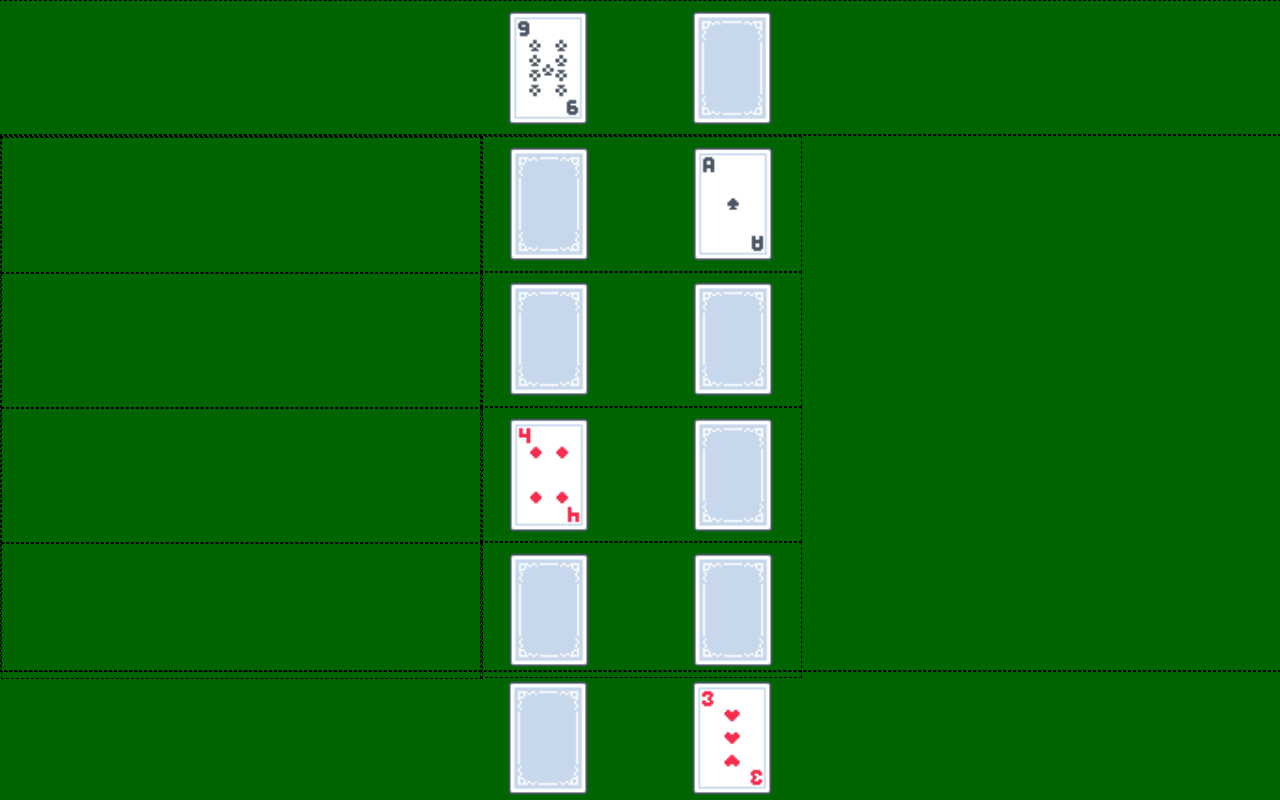
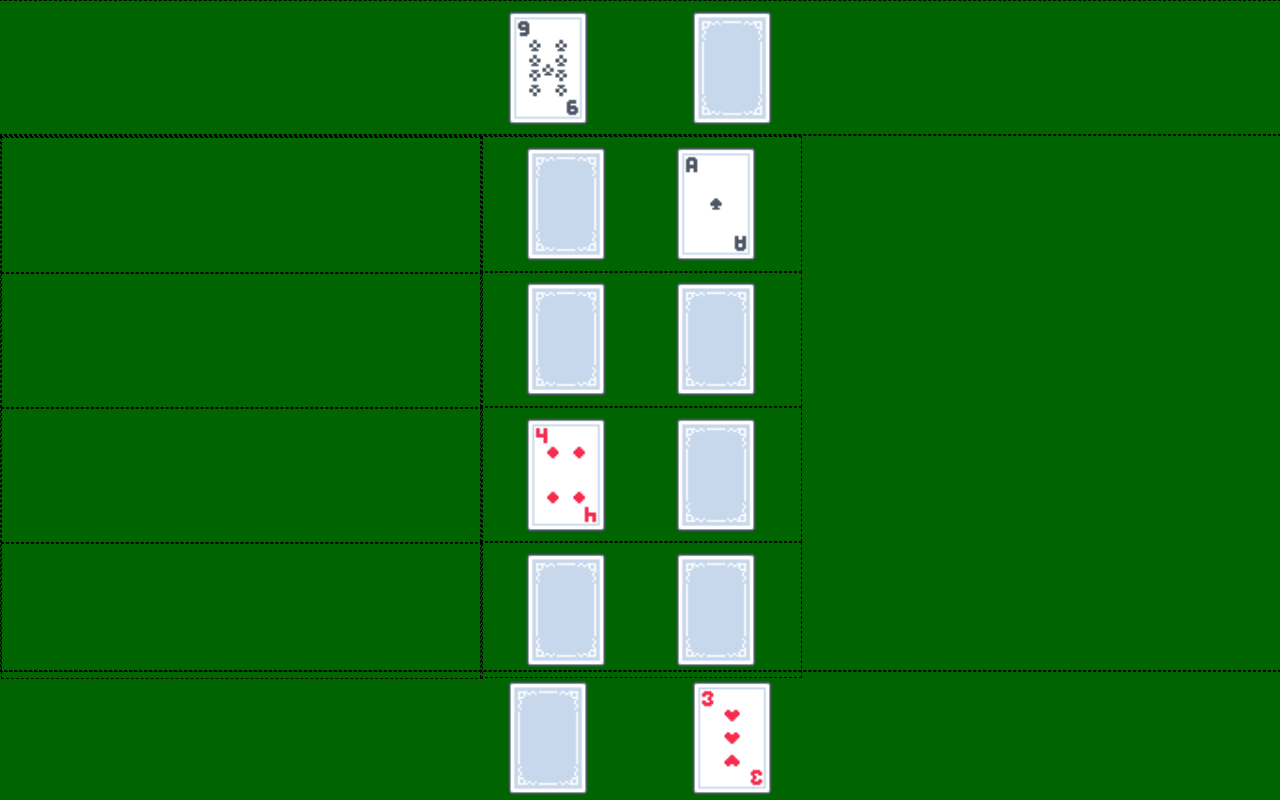
Before and after one commit to jeanduddd/CrapetteMagique, a React (Vite) app in the folder frontend/: page / in a window 1280 px wide. Built offline with nearby package versions, Linux system fonts and the light colour scheme.

Commit message:
feat : adjust the gap between aces

```diff
--- a/frontend/src/screens/game/style/aceLineStyle.ts
+++ b/frontend/src/screens/game/style/aceLineStyle.ts
@@ -5,7 +5,7 @@ const aceLineStyle = {
         height: (window.innerHeight/6),
         alignItems: 'center',
         justifyContent: 'center',
-        gap: window.innerWidth/20,
+        gap: (window.innerWidth/6) / 7,
         margin: 0,
         padding: 0
     }
```
